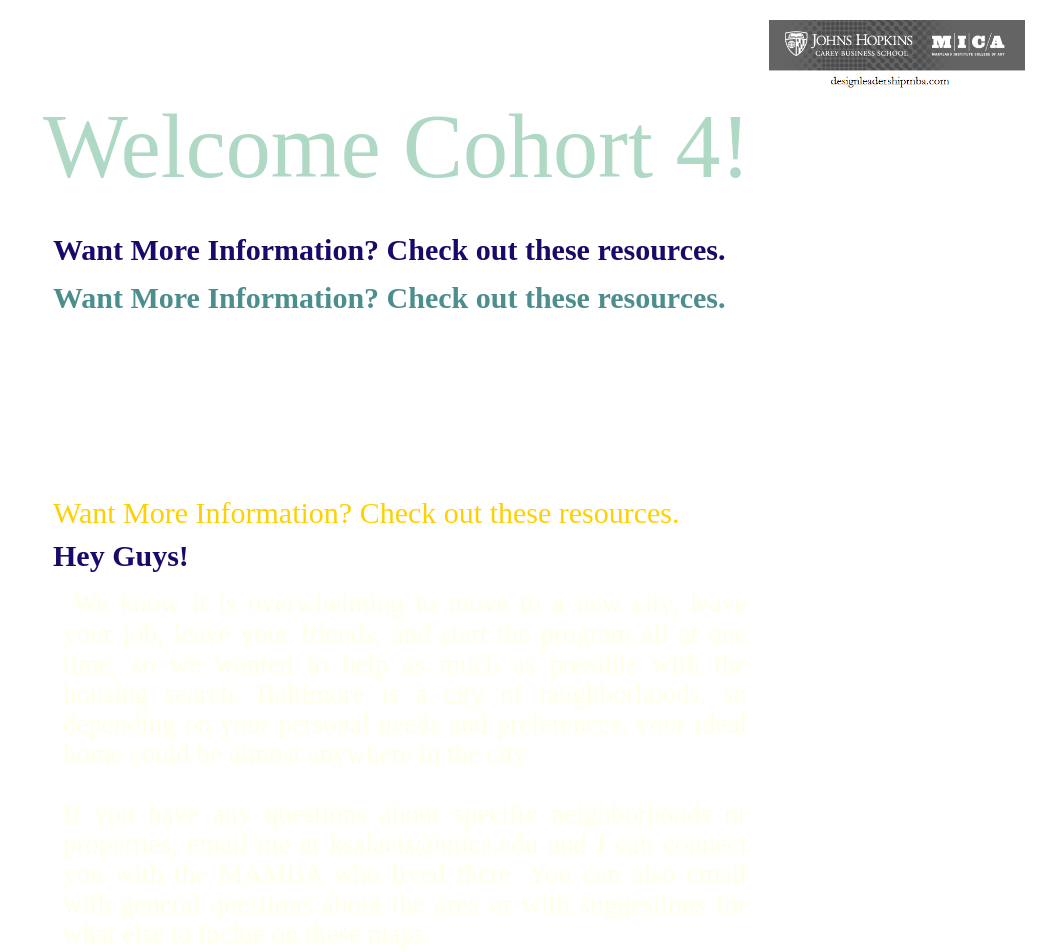
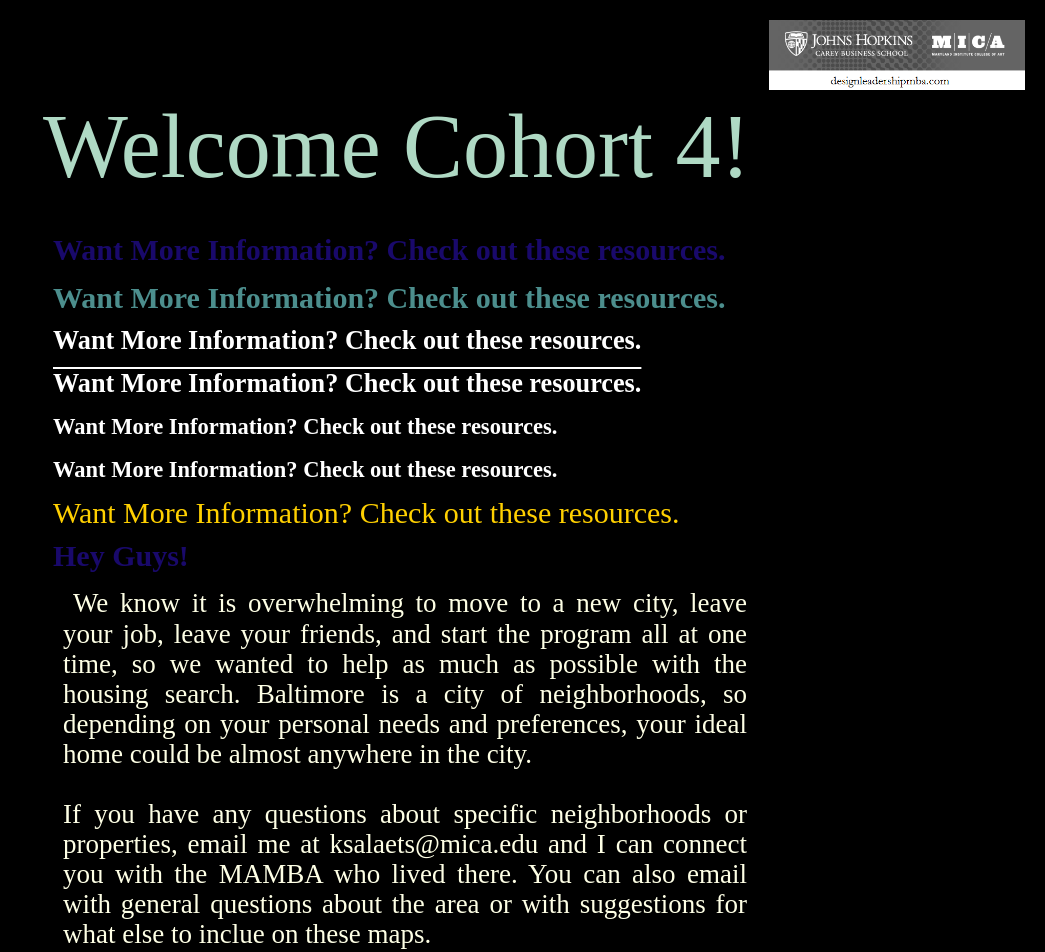
Before and after one commit to Karahmel/MAMBAMap, a Jekyll site: the page built from index.html, in a window 1280 px wide. Shown: the top 952 px of the page, without its empty margins (235-1280 px from the left). Built offline with Jekyll 4.4.1, drawn with Linux system fonts in a browser that asks for light colours; Markdown is read by kramdown in place of the engine named in the settings.

Commit message:
Update screen.css

```diff
--- a/css/screen.css
+++ b/css/screen.css
@@ -55,7 +55,7 @@
 }
 
 body {
-  background-color: white;
+  background-color: black;
   font: 12px 'Gravtias One', 'Arial Black', clean, sans-serif;
   line-height: 110%;
   *font-size: small;
@@ -66,9 +66,8 @@
 }
 
 a:hover {
-  color: #81d3b5;
-    text-decoration: none;
-      opacity: .2;
+  color: white;
+    text-decoration: overline;
 }
 
 a:visited {
```
